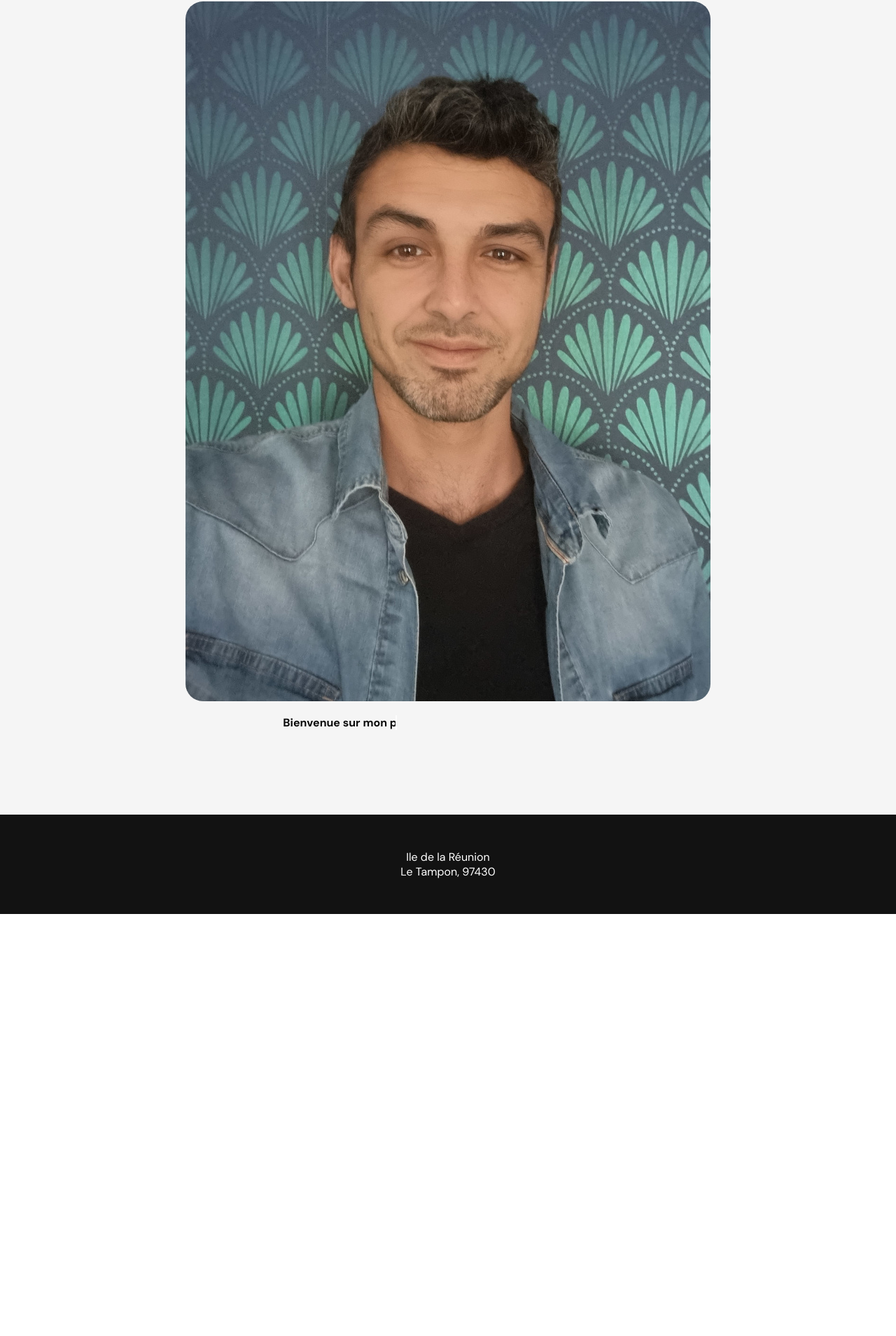
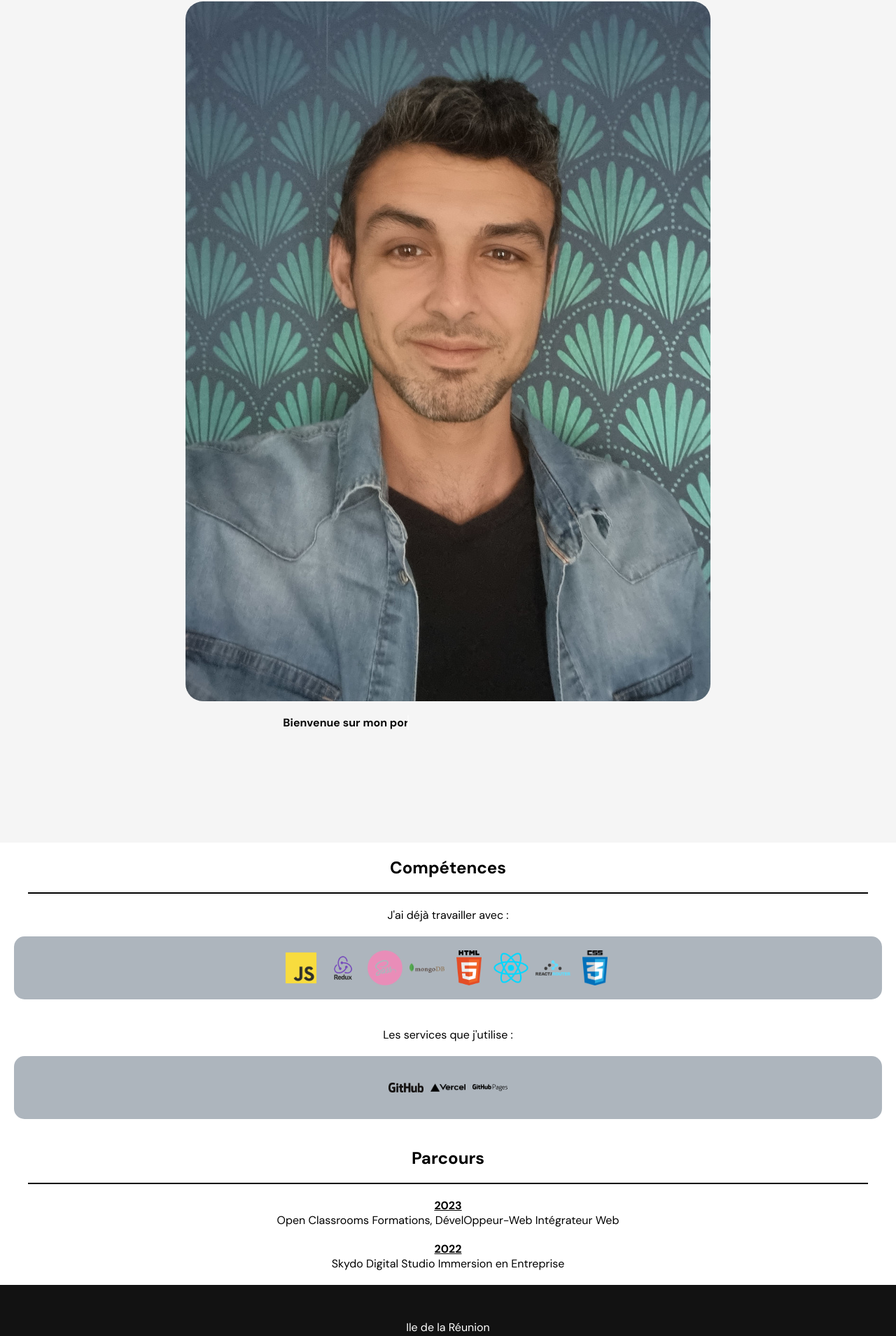
Before and after one commit to Brico97442/Amanville_Damien_Portfolio, a React (Create React App) app: page / in a window 1280 px wide. Shown: the part 178-2087 px from the top of the page at 70% size. Before the commit the page ends 1484 px from the top, so only its background shows below. Built offline with nearby package versions, Linux system fonts and the light colour scheme.

Commit message:
try to fix modal in contact page

```diff
--- a/src/App.jsx
+++ b/src/App.jsx
@@ -4,7 +4,6 @@ import Header from "./components/Header";
 import Home from "./pages/Home";
 import Sidemodal from "./components/Sidemodal";
 import Projects from "./pages/Projects";
-import Skills from "./components/Skills";
 import Footer from "./components/Footer";
 import Notfound from "./pages/Notfound";
 import Contact from "./pages/Contact"
@@ -27,15 +26,14 @@ function App() {
     <div className={`App ${isModalOpen ? 'no-scroll' : ''}`}>
       <Router>
         <Header openModal={openModal} />
+        {isModalOpen && <Sidemodal closeModal={closeModal} isOpen={isModalOpen} />}
         <Routes>
           <Route path="/" exact element={<Home />} />
           <Route path="/Projects" element={<Projects />} />
-          <Route path="/Skills" element={<Skills />} />
           <Route path="/Contact" element={<Contact />} />
           <Route path="/*" element={<Notfound />} />
         </Routes>
         <Footer/>
-        {isModalOpen && <Sidemodal closeModal={closeModal} isOpen={isModalOpen} />}
       </Router>
     </div>
   );
--- a/src/components/Sidemodal.jsx
+++ b/src/components/Sidemodal.jsx
@@ -19,7 +19,7 @@ function Sidemodal({ isOpen, closeModal }) {
           <NavLink className="nav-link" to="/Projects" onClick={closeModal}>
             PROJETS
           </NavLink>
-          <NavLink className="nav-link" to="/Skills" onClick={closeModal}>
+          <NavLink className="nav-link" to="/#skills" onClick={closeModal}>
             COMPETENCES
           </NavLink>
           <NavLink className="nav-link" to="/Contact" onClick={closeModal}>
--- a/src/components/Skills.jsx
+++ b/src/components/Skills.jsx
@@ -15,7 +15,7 @@ import ghpImg from "../img/assets/ghpages.svg";
 function Skills() {
   // Recevoir la fonction openModal en tant que prop
   return (
-    <div>
+    <div id="skills">
       <div className="competences">
         <h1>Compétences</h1>
         <hr />
--- a/src/pages/Home.jsx
+++ b/src/pages/Home.jsx
@@ -1,11 +1,13 @@
 // Header.js
 import React from "react";
 import Welcome from "../components/Welcome";
+import Skills from "../components/Skills";
 
 function Home() {
   return (
     <main className="home">
         <Welcome/>
+        <Skills/>
       </main>
   )
 }
--- a/src/pages/Projects.jsx
+++ b/src/pages/Projects.jsx
@@ -5,7 +5,6 @@ import videoData2 from "../img/ohmyfood.webm";
 import { Link } from "react-router-dom";
 
 function Projects() {
-  // Supposons que les données de la vidéo se trouvent dans un tableau appelé "videos" dans votre fichier JSON
   return (
     <main className="projects">
       <h2>PROJETS</h2>
--- a/src/styles/index.css
+++ b/src/styles/index.css
@@ -57,6 +57,7 @@ header nav button.nav-link:hover {
   right: 0;
   width: 100%;
   height: 100%;
+  max-height: 110vh;
 }
 .side-modal-container {
   display: flex;
@@ -90,12 +91,10 @@ header nav button.nav-link:hover {
   text-decoration: underline;
 }
 .side-modal.open {
-  content: "";
   animation: openModal 0.5s ease-in-out 0s 1 normal forwards;
   overflow: hidden; /* Empêche le défilement */
 }
 .side-modal.close {
-  content: "";
   animation: closeModal 0.5s ease-in 0s 1 normal forwards;
   display: none;
 }
@@ -124,6 +123,7 @@ header nav button.nav-link:hover {
   display: flex;
   justify-content: center;
   margin-top: 40px;
+  margin-bottom: 40px;
   flex-wrap: wrap;
   gap: 20px;
 }
@@ -341,8 +341,6 @@ video:not(:hover) {
 .contact {
   display: flex;
   flex-direction: column;
-  align-items: center;
-  justify-content: center;
   padding: 20px;
 }
 .contact .form-wrapper {
@@ -380,10 +378,14 @@ video:not(:hover) {
   flex-direction: column;
   gap: 20px;
   padding: 20px;
+  background-color: #fff;
 }
 .competences span {
   text-decoration: underline;
   font-weight: 700;
+}
+.competences h1 {
+  font-size: 24px;
 }
 .competences hr {
   border: solid 1px #000;
@@ -427,8 +429,4 @@ main {
   max-width: 1440px;
 }
 
-.no-scroll {
-  position: fixed;
-}
-
 /*# sourceMappingURL=index.css.map */
--- a/src/styles/sass/contact.scss
+++ b/src/styles/sass/contact.scss
@@ -1,8 +1,6 @@
 .contact {
   display: flex;
   flex-direction: column;
-  align-items: center;
-  justify-content: center;
   padding: 20px;
 
   .form-wrapper {
--- a/src/styles/sass/index.scss
+++ b/src/styles/sass/index.scss
@@ -22,6 +22,6 @@ main {
   max-width: 1440px;
 }
 
-.no-scroll{
-  position: fixed;
-}
+// .no-scroll{
+//   position: fixed;
+// }
--- a/src/styles/sass/sidemodal.scss
+++ b/src/styles/sass/sidemodal.scss
@@ -10,6 +10,7 @@
   right: 0;
   width: 100%;
   height: 100%;
+  max-height: 110vh;
 
   &-container {
     display: flex;
@@ -47,13 +48,11 @@
     }
   }
   &.open {
-    content: "";
     animation: openModal .5s ease-in-out 0s 1 normal forwards;
     overflow: hidden; /* Empêche le défilement */
   }
 
   &.close {
-    content: "";
     animation: closeModal .5s ease-in 0s 1 normal forwards;
     display: none;
   }
--- a/src/styles/sass/skills.scss
+++ b/src/styles/sass/skills.scss
@@ -3,10 +3,17 @@
   flex-direction: column;
   gap: 20px;
   padding: 20px;
-  span{
+  background-color: #fff;
+
+  span {
     text-decoration: underline;
     font-weight: 700;
   }
+
+  h1 {
+    font-size: 24px;
+  }
+
   hr {
     border: solid 1px #000;
     margin: 0 20px;
--- a/src/styles/sass/welcome.scss
+++ b/src/styles/sass/welcome.scss
@@ -2,6 +2,7 @@
   display: flex;
   justify-content: center;
   margin-top: 40px;
+  margin-bottom: 40px;
   flex-wrap: wrap;
   gap: 20px;
 
@@ -130,7 +131,7 @@
   .animated-text span::before {
     content: "Amanville Damien";
     color: #0a0a0a;
-    animation: words 20s ;
+    animation: words 20s;
   }
 
   .animated-text span::after {
```
Also changed, not shown: 1 other file (tests, documents, lock files or other folders).
